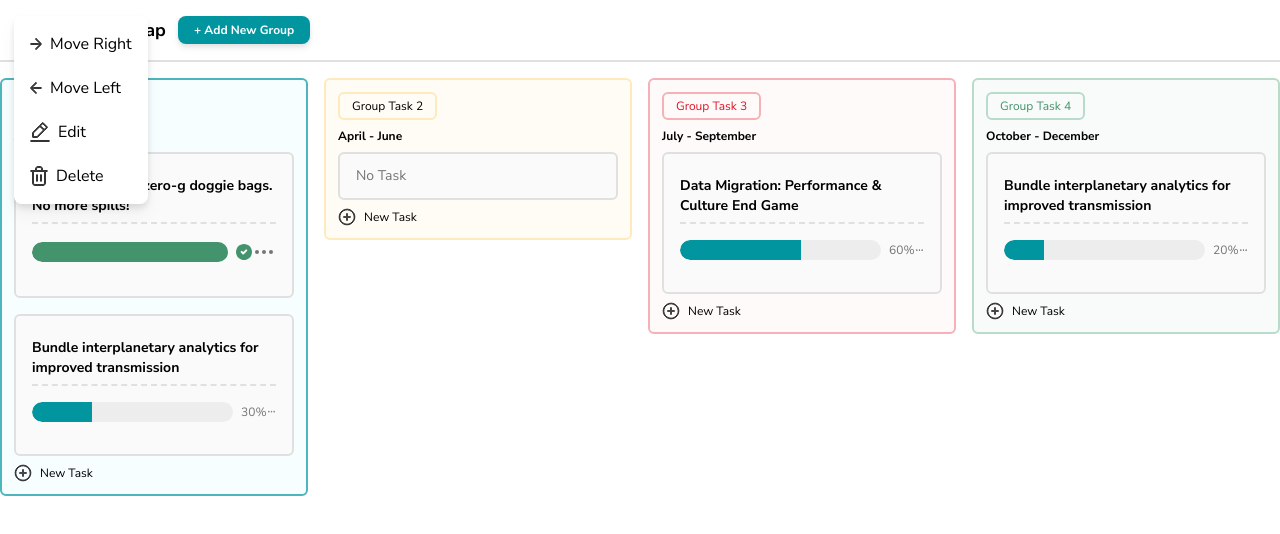
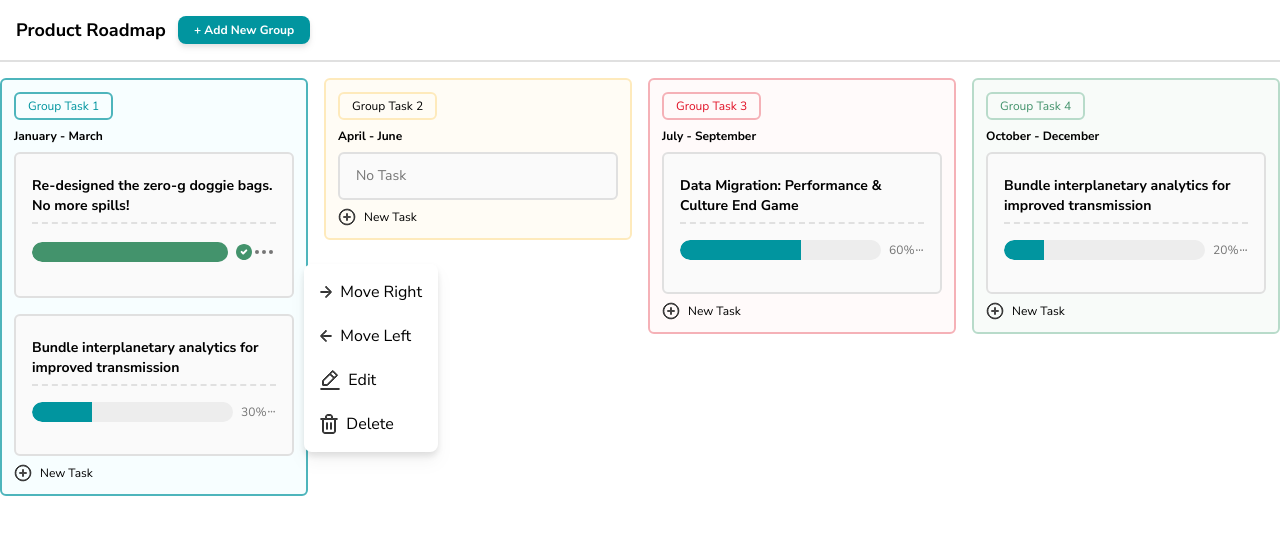
Before and after one commit to haikelz/product-engineer-frontend-test, a React (Vite) app: page /v1 in a window 1280 px wide. Both pictures are taken after a click on the button 264 px from the left and 251 px from the top of the page. Shown: the top 534 px of the page. Built offline with nearby package versions, Linux system fonts and the light colour scheme.

Commit message:
docs(README): add deployment link

```diff
--- a/src/components/TaskItem.tsx
+++ b/src/components/TaskItem.tsx
@@ -6,6 +6,7 @@ import {
   isOpenDeleteModalAtom,
   isOpenEditTaskModalAtom,
   isOpenMoreIdAtom,
+  moreIdAtom,
 } from "../store";
 
 type TaskItemProps = DetailedHTMLProps<
@@ -38,12 +39,14 @@ export default function TaskItem({
   name,
   progress,
 }: TaskItemProps) {
+  const [moreId, setMoreId] = useAtom(moreIdAtom);
   const [isOpenMoreId, setIsOpenMoreId] = useAtom(isOpenMoreIdAtom);
+
   const setIsOpenDeleteModal = useSetAtom(isOpenDeleteModalAtom);
   const setIsOpenEditTaskModal = useSetAtom(isOpenEditTaskModalAtom);
 
   return (
-    <>
+    <div className="relative">
       <div
         {...provided.dragHandleProps}
         {...provided.draggableProps}
@@ -70,13 +73,19 @@ export default function TaskItem({
               <span className="text-xs text-[#757575]">{progress}</span>
             )}
           </div>
-          <button type="button" onClick={() => setIsOpenMoreId(id as string)}>
+          <button
+            type="button"
+            onClick={() => {
+              setMoreId(id as string);
+              setIsOpenMoreId(!isOpenMoreId);
+            }}
+          >
             <img src="/images/more.svg" alt="more" />
           </button>
         </div>
       </div>
-      {isOpenMoreId === id ? (
-        <div className="fixed bg-white top-0 drop-shadow-lg rounded-lg p-4">
+      {moreId === id && isOpenMoreId ? (
+        <div className="absolute bg-white top-28 z-50 -right-36 drop-shadow-lg rounded-lg p-4">
           <ul className="flex flex-col justify-center items-start space-y-5">
             {menuList.map((item, index) => (
               <li key={index + 1}>
@@ -99,6 +108,6 @@ export default function TaskItem({
           </ul>
         </div>
       ) : null}
-    </>
+    </div>
   );
 }
--- a/src/main.tsx
+++ b/src/main.tsx
@@ -1,13 +1,13 @@
 import { Provider } from "jotai";
-import { StrictMode } from "react";
+import React from "react";
 import ReactDOM from "react-dom/client";
 import App from "./App.tsx";
 import "./index.css";
 
 ReactDOM.createRoot(document.getElementById("root")!).render(
-  <StrictMode>
+  <React.StrictMode>
     <Provider>
       <App />
     </Provider>
-  </StrictMode>
+  </React.StrictMode>
 );
--- a/src/store/index.ts
+++ b/src/store/index.ts
@@ -62,7 +62,9 @@ const data = [
 ];
 
 export const dataAtom = atom<DataProps[]>(data);
-export const isOpenMoreIdAtom = atom<string>("");
+export const moreIdAtom = atom<string>("");
+export const isOpenMoreIdAtom = atom<boolean>(false);
+
 export const isOpenCreateTaskModalAtom = atom<boolean>(false);
 export const isOpenEditTaskModalAtom = atom<boolean>(false);
 export const isOpenAddNewGroupModalAtom = atom<boolean>(false);
```
Also changed, not shown: public/docs/solution-architect.png, 1 other file (tests, documents, lock files or other folders).
